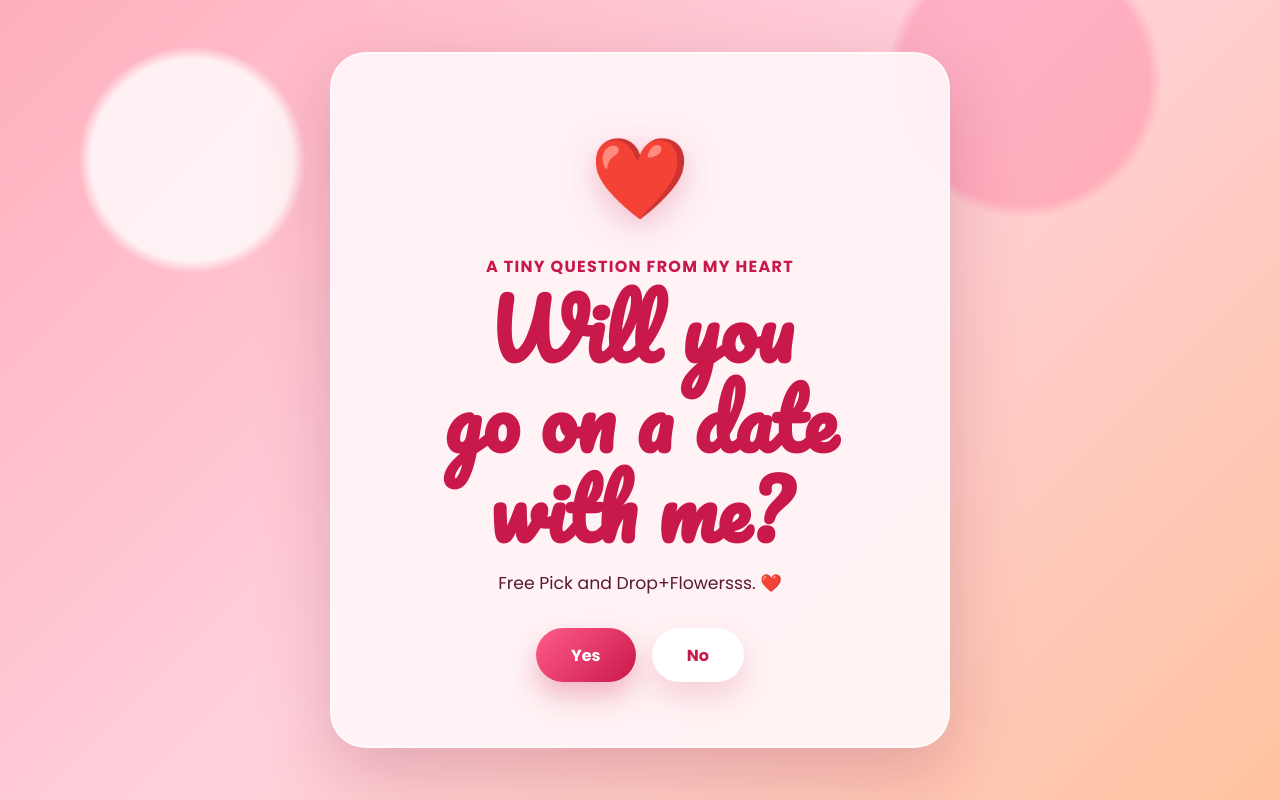
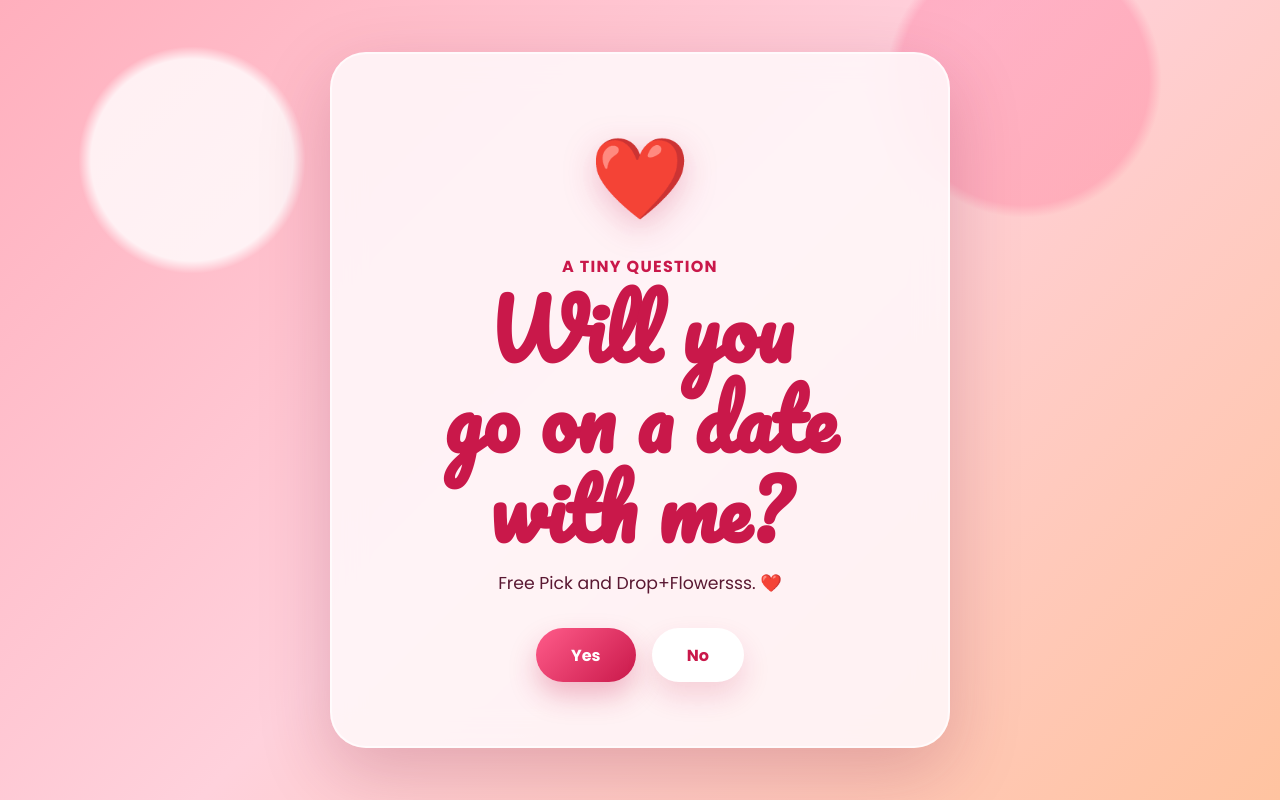
Before and after one commit to shubhdevnsg01/Test_project, a React (Vite) app: page / in a window 1280 px wide. Built offline with nearby package versions, Linux system fonts and the light colour scheme.

Commit message:
Update App.jsx

```diff
--- a/src/App.jsx
+++ b/src/App.jsx
@@ -139,7 +139,7 @@ export default function App() {
     <main className="page" onMouseMove={handlePointerMove}>
       <section className="proposal-card" aria-labelledby="proposalTitle">
         <div className="heart-badge" aria-hidden="true">❤️</div>
-        <p className="eyebrow">A tiny question from my heart</p>
+        <p className="eyebrow">A tiny question</p>
         <h1 id="proposalTitle">Will you go on a date with me?</h1>
         <p className="subtitle">Free Pick and Drop+Flowersss. ❤️</p>
 
```
